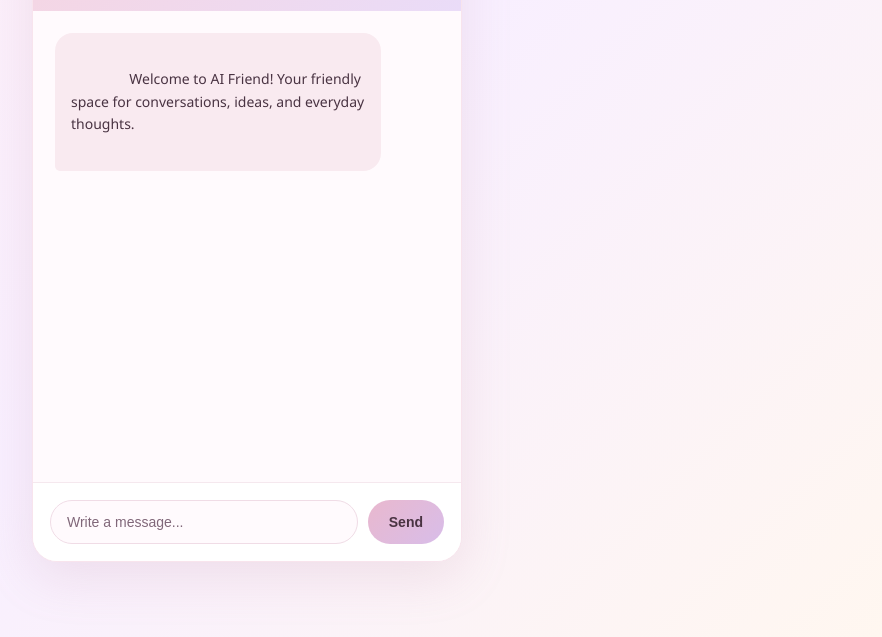
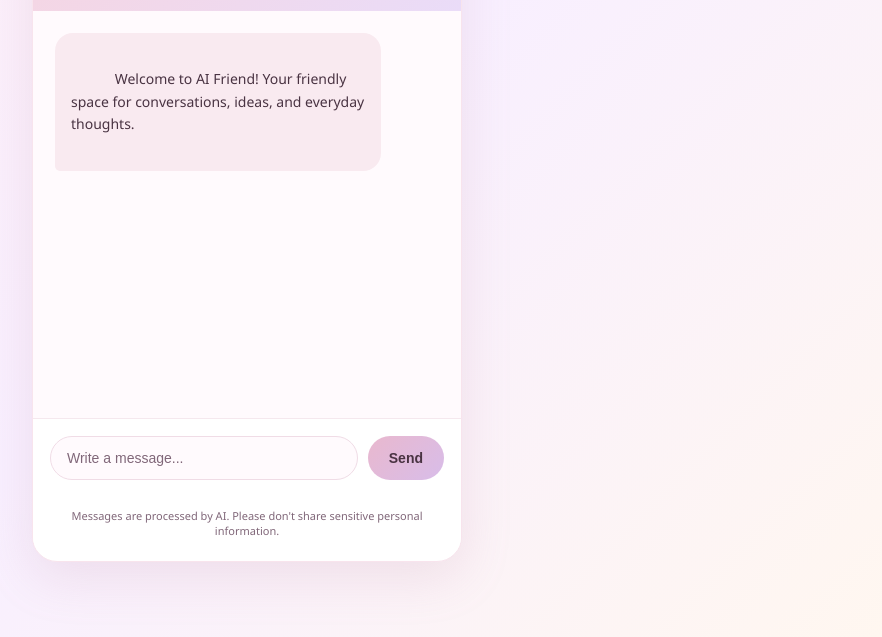
Before and after one commit to gulezehra26/ai-friend, a plain HTML site: page index.html in a window 1280 px wide. Shown: the part 163-800 px from the top of the page, without its empty margins (393-1275 px from the left). Drawn offline with Linux system fonts and the light colour scheme.

Commit message:
Add privacy notice and improve error logging

```diff
--- a/index.html
+++ b/index.html
@@ -21,6 +21,13 @@
         align-items: center;
         min-height: 100vh;
         padding: 20px;
+    }
+    .privacy-notice {
+    text-align: center;
+    font-size: 11px;
+    color: #806779;
+    padding: 0 10px 12px;
+    background: #ffffff;
     }
 
     .chat-container {
@@ -225,7 +232,7 @@
 
         <div class="chat-messages" id="chatMessages">
             <div class="message bot-message">
-                Welcome to AI Friend! Your friendly space for conversations, ideas, and everyday thoughts.
+            Welcome to AI Friend! Your friendly space for conversations, ideas, and everyday thoughts.
             </div>
         </div>
 
@@ -242,6 +249,9 @@
                 Send
             </button>
         </form>
+        <p class="privacy-notice">
+        Messages are processed by AI. Please don't share sensitive personal information.
+        </p>
 
     </div>
 
```
Also changed, not shown: 1 other file.
